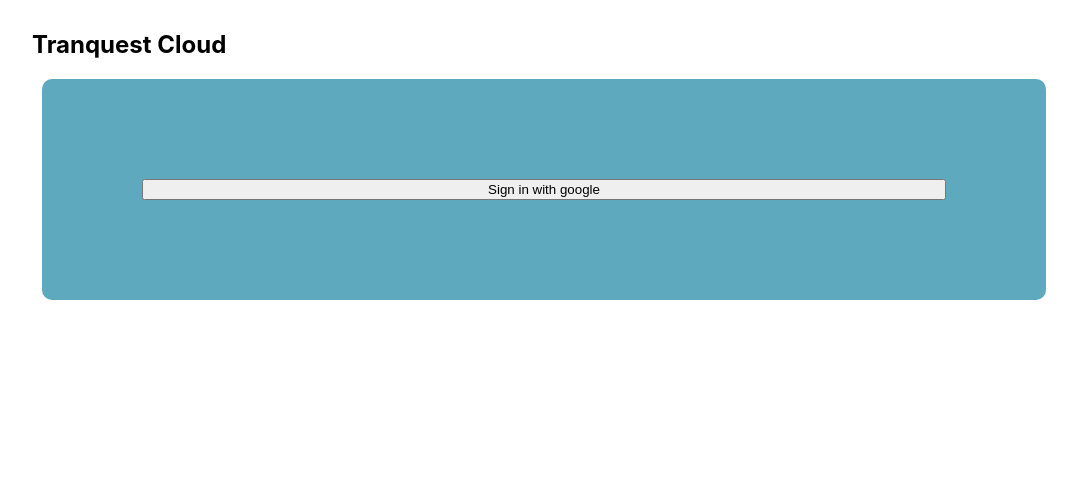
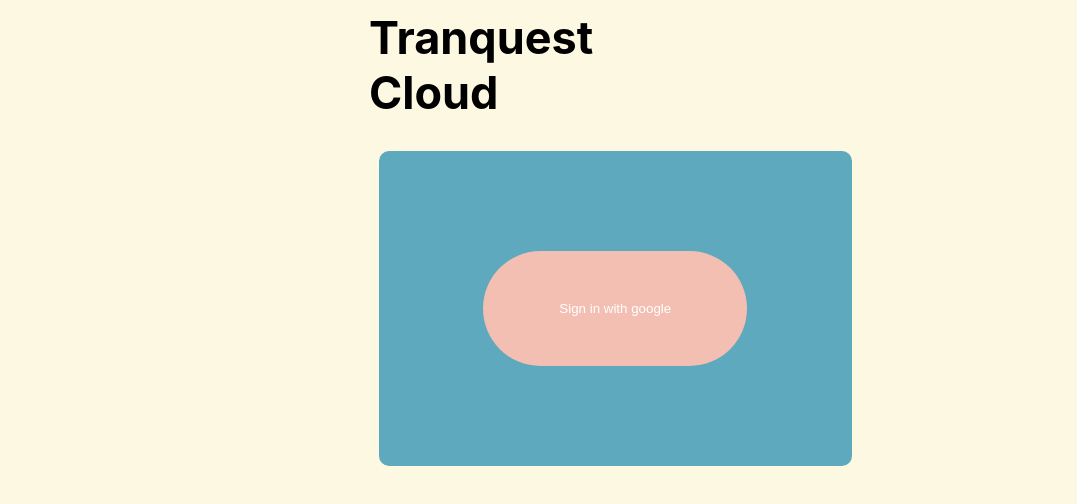
Before and after one commit to sultalish/tranquest-cloud, a React (Create React App) app: page /login in a window 1280 px wide. Shown: the top 504 px of the page, without its empty margins (96-1173 px from the left). Built offline with nearby package versions, Linux system fonts and the light colour scheme; no server answers.

Commit message:
Adds css Login Page

```diff
--- a/src/components/Login.css
+++ b/src/components/Login.css
@@ -1,7 +1,24 @@
+body {
+  background-color: #FDF8E2 ;
+}
+
+.Add-To-Do {
+  margin: 25px;
+  width: 350px;
+  height: 200px;
+}
+
 .task-header {
-    display: flex;
-    align-content: center;
-    justify-content: space-between;
+  display: flex;
+  align-content: center;
+  width: 350px;
+  padding-bottom: 31px;
+  justify-content: space-between;
+  }
+
+  .task-header h2 {
+    font-size: 45px;
+    margin: 0 auto;
   }
 
   .task-dashboard {
@@ -11,17 +28,41 @@
 
   .center-dash {
     background-color: var(--dark-blue);
-    margin: 0 10px;
-    border-radius: 10px;
+    margin: 48px -44px;
+    padding-top: 0px;
+    border-radius: 42px;
     flex-grow: 2;
-  }
-
+    width: 135%;
+}
   .task-add-form {
     display: flex;
     flex-direction: column;
     justify-content: space-around;
     box-sizing: border-box;
-    padding: 100px;
-    height: 100%;
+    padding-top: 30px;
+    padding-bottom: 30px;
+    height: 101%;
+    top: 50vh;
     text-align: center;
+    width: 100%;
+}
+
+  .login{
+    width: 97%;
+    background-color: #F3BFB3;
+    color: white;
+    padding: 50px 36px;
+    margin: 0px 0;
+    border: none;
+    border-radius: 70px;
+    cursor: pointer;
+    display: inline-block;
+    text-align: center;
+    align-self: center;
   }
+
+  .login:active {
+    background-color: #E9AA9B;
+    box-shadow: 0 5px #666;
+    transform: translateY(4px);
+  }
--- a/src/components/NavBar.js
+++ b/src/components/NavBar.js
@@ -9,7 +9,7 @@
       <nav className="navbar">
         <div className="links">
 
-          <Link className="link" to="/dashboard">DashBoard  </Link>
+          <Link className="link" to="/">DashBoard </Link>
           <Link className="link" to="/tasks">Tasks  </Link>
           <Link className="link" to="/texts">Global Chat  </Link>
           <Link className="link" to="/badges">Badges</Link>
```
